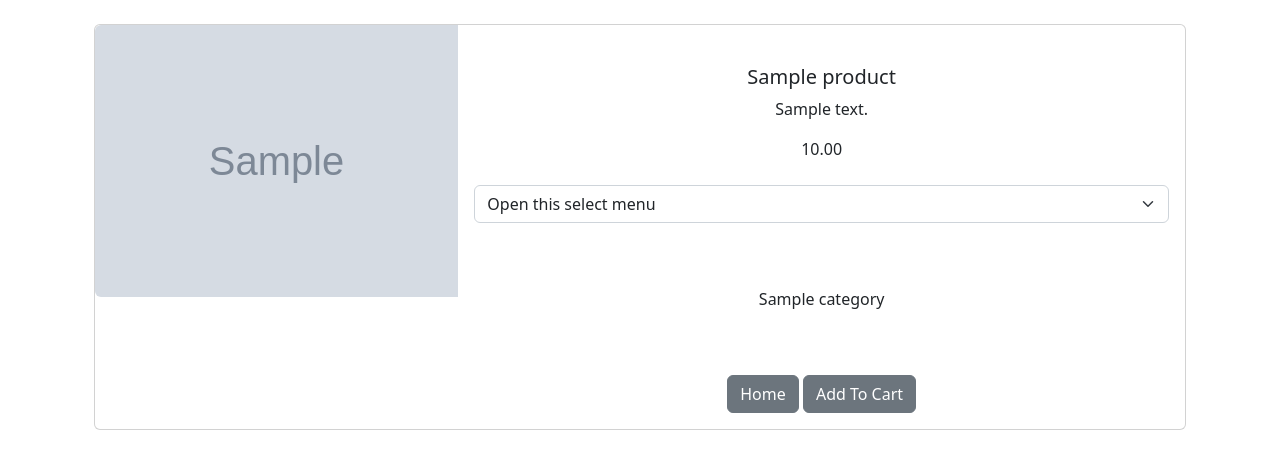
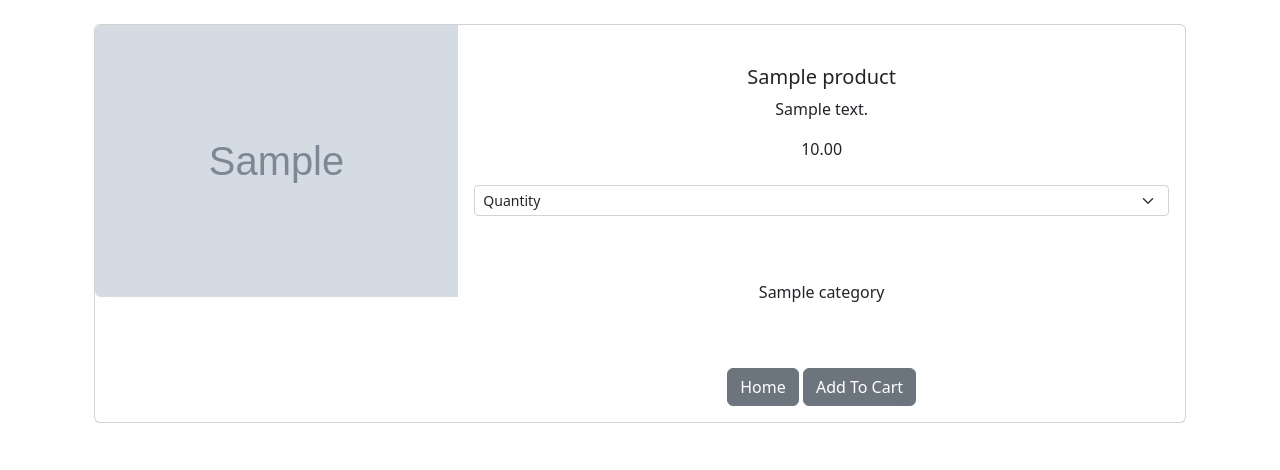
Before and after one commit to Ikayherce/the-finest-cupcake-shop, a Django app: page /product/1 in a window 1280 px wide. Shown: the part 56-526 px from the top of the page. Run offline with Django 3.2, Linux system fonts and the light colour scheme; tables that the repository leaves empty hold one stand-in row (values such as "Sample post"); grey boxes marked "Sample" are stand-in pictures; some libraries are stand-ins or nearby versions.

Commit message:
update ajax to add quantity function to cart button

```diff
--- a/cart/cart.py
+++ b/cart/cart.py
@@ -15,13 +15,15 @@ class Cart():
     #make sure cart is available on all pages
         self.cart = cart
 
-    def add(self, product):
+    def add(self, product, quantity):
         product_id = str(product.id)
+        product_qty = str(quantity)
 
         if product_id in self.cart:
             pass
         else:
-            self.cart[product_id] = {'price': str(product.price)}
+            #self.cart[product_id] = {'price': str(product.price)}
+            self.cart[product_id] = int(product_qty)
 
         self.session.modified = True
 
--- a/cart/views.py
+++ b/cart/views.py
@@ -17,10 +17,11 @@ def cart_add(request):
     if request.POST.get('action') == 'post':
         #Get products
         product_id = int(request.POST.get('product_id'))
+        product_qty = int(request.POST.get('product_qty'))
         #look up product in database
         product = get_object_or_404(Product, id=product_id)
         #save to the session
-        cart.add(product=product)
+        cart.add(product=product, quantity=product_qty)
 
         #get cart quantity
         cart_quantity = cart.__len__()
--- a/shop/templates/product.html
+++ b/shop/templates/product.html
@@ -18,8 +18,8 @@
                   <p class="card-text">{{ product.description }}</p>
                   <p class="card-text">{{ product.price }}
                   <br><br/>
-                  <select class="form-select" aria-label="Default select example">
-                    <option selected>Open this select menu</option>
+                  <select class="form-select form-select-sm" id="qty-cart" aria-label="Default select example">
+                    <option selected>Quantity</option>
                     <option value="1">1</option>
                     <option value="2">2</option>
                     <option value="3">3</option>
@@ -56,15 +56,17 @@
 
 <script>
 //Check if button is clicked
+// Check if button pressed
 $(document).on('click', '#add-cart', function(e){
     e.preventDefault();
     $.ajax({
         type: 'POST',
-        url: "{% url 'cart_add' %}",
+        url: '{% url 'cart_add' %}',
         data: {
-          product_id: $('#add-cart').val(),
-          csrfmiddlewaretoken: '{{ csrf_token }}',
-          action: 'post'
+    product_id: $('#add-cart').val(),
+    product_qty: $('#qty-cart option:selected').text(),
+    csrfmiddlewaretoken: '{{ csrf_token }}',
+    action: 'post'
         },
 
         success: function(json){
```
